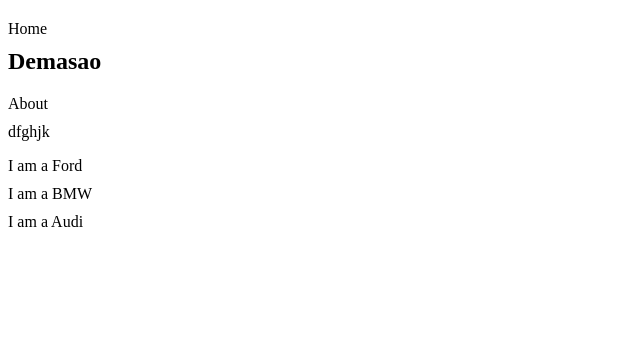
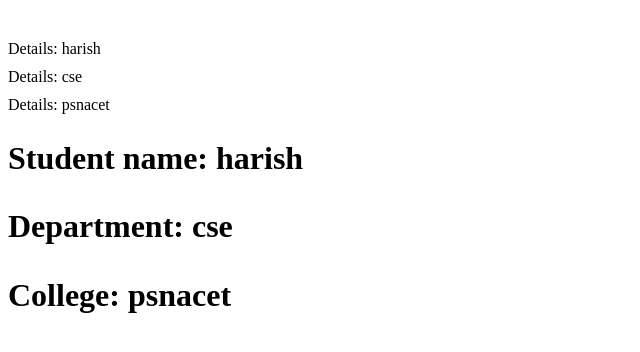
Before and after one commit to HarishBabu2005/React.abservetech, a React (Vite) app in the folder vite_project/: page / in a window 1280 px wide. Shown: the top 352 px of the page, without its empty margins (0-640 px from the left). Built offline with nearby package versions, Linux system fonts and the light colour scheme.

Commit message:
props ,map,foreach(practice)

```diff
--- a/vite_project/src/App.jsx
+++ b/vite_project/src/App.jsx
@@ -3,16 +3,18 @@ import reactLogo from "./assets/react.svg";
 
 import "./App.css";
 
-import Student from "./pages/Student";
+import Student from "./Components/Students/Student"
 import Hero from "./Components/Hero/Hero";
 import Home from "./pages/Home";
 
 function App() {
   return (
     <>
-      {/* <Student/> */}
+      <Student data={["harish","cse","psnacet"]}/>
+      {/* <Student name="sri" dep="ece" clg="klncet"/> */}
       {/* <Hero/> */}
-      <Home />
+      {/* <Home /> */}
+
     </>
   );
 }
--- a/vite_project/src/pages/Student.css
+++ b/vite_project/src/Components/Students/Student.css
@@ -1,7 +1,7 @@
 .class{
     display: flex;
-    align-items: center;
-    justify-content: center;
+    align-items: flex-start;
+    justify-content: flex-start;
     flex-direction: column;
     height: 100%;
 }
--- /dev/null
+++ b/vite_project/src/Components/Students/Student.jsx
@@ -0,0 +1,25 @@
+import React from "react";
+import "./Student.css";
+// import image from  "../assets/IMG20251109114747.jpg"
+const Student = ({data}) => {
+  return (
+    <div className="class">
+      {/* array and map function */}
+      <ul>
+          {data.map((dataa,index) =>{
+
+            return <li key={index}>Details: {dataa}</li>
+
+})}
+      </ul>
+
+
+
+    <h1>Student name: {data[0]}</h1>
+    <h1>Department: {data[1]}</h1>
+    <h1>College: {data[2]}</h1>
+
+    </div>
+  );
+};
+export default Student;
--- a/vite_project/src/main.jsx
+++ b/vite_project/src/main.jsx
@@ -2,7 +2,7 @@ import { StrictMode } from "react";
 import { createRoot } from "react-dom/client";
 // import './index.css'
 import App from "./App.jsx";
-import "./pages/Student.css"
+import "./Components/Students/Student.jsx"
 
 createRoot(document.getElementById("root")).render(
   <StrictMode>
--- a/vite_project/src/pages/Student.jsx
+++ /dev/null
@@ -1,15 +0,0 @@
-import React from "react";
-import "./Student.css";
-import image from  "../assets/IMG20251109114747.jpg"
-const Student = () => {
-  return (
-    <div className="class">
-      <h1>Student Profile</h1>
-      <h2>Name: Harish Babu P S</h2>
-      <h2>Clg: PSNACET</h2>
-      <h2>year: 4</h2>
-      <img src={image}></img>
-    </div>
-  );
-};
-export default Student;
```
